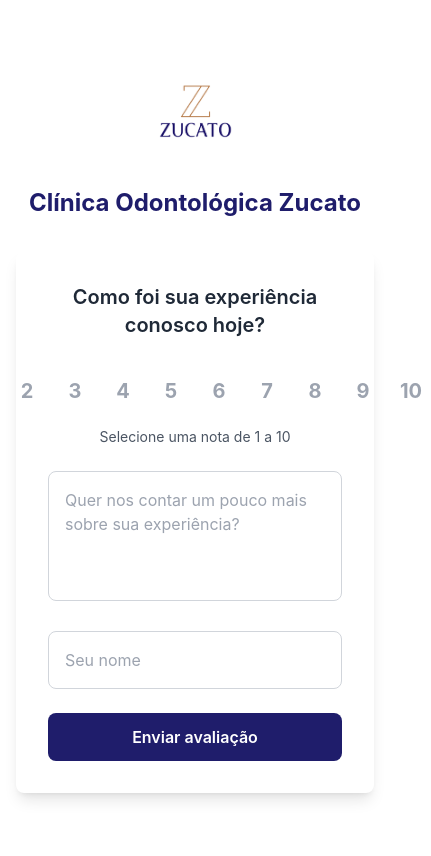
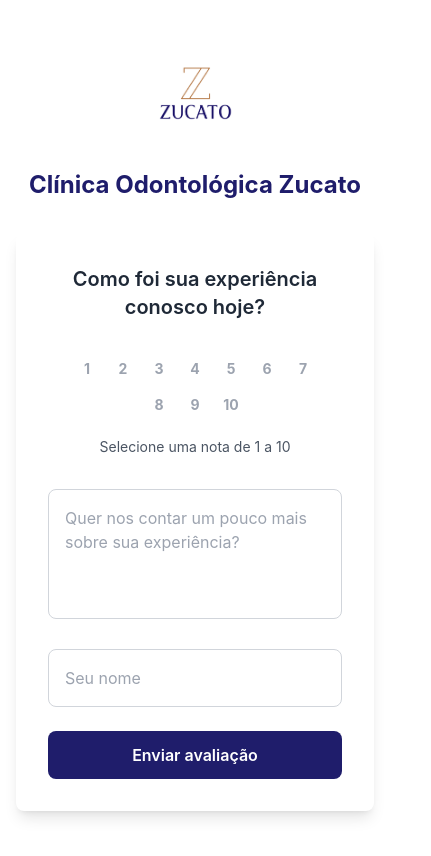
Before and after one commit to Afonso-Provesi/feedbackZucato, a Next.js app in the folder FeedbacksZucato/: page / in a window 390 px wide. Shown: the top 856 px of the page, 431 px wide, since content can reach past the window. Built offline with nearby package versions, Linux system fonts and the light colour scheme.

Commit message:
Improve mobile layout: reduce button size and improve spacing for rating component

```diff
--- a/FeedbacksZucato/components/StarRating.tsx
+++ b/FeedbacksZucato/components/StarRating.tsx
@@ -11,8 +11,8 @@
   const [hovered, setHovered] = useState(0)
 
   return (
-    <div className="flex flex-col items-center my-6">
-      <div className="flex justify-center gap-2 mb-4">
+    <div className="flex flex-col items-center my-8 px-4">
+      <div className="flex justify-center gap-1 mb-4 flex-wrap">
         {[1, 2, 3, 4, 5, 6, 7, 8, 9, 10].map((num) => (
           <button
             key={num}
@@ -20,11 +20,11 @@
             onClick={() => onChange(num)}
             onMouseEnter={() => setHovered(num)}
             onMouseLeave={() => setHovered(0)}
-            className="transition-all hover:scale-110 w-10 h-10 flex items-center justify-center rounded-md"
+            className="transition-all hover:scale-110 w-8 h-8 flex items-center justify-center rounded-md"
             aria-label={`Avaliar com ${num}`}
           >
             <span
-              className={`text-xl font-bold ${
+              className={`text-sm font-bold ${
                 num <= (hovered || value)
                   ? 'text-brand-blue bg-blue-100 rounded-md w-full h-full flex items-center justify-center'
                   : 'text-gray-400'
@@ -35,7 +35,7 @@
           </button>
         ))}
       </div>
-      <p className="text-sm text-gray-600">
+      <p className="text-sm text-gray-600 text-center">
         {value === 0 ? 'Selecione uma nota de 1 a 10' : `Sua avaliação: ${value}`}
       </p>
     </div>
```
